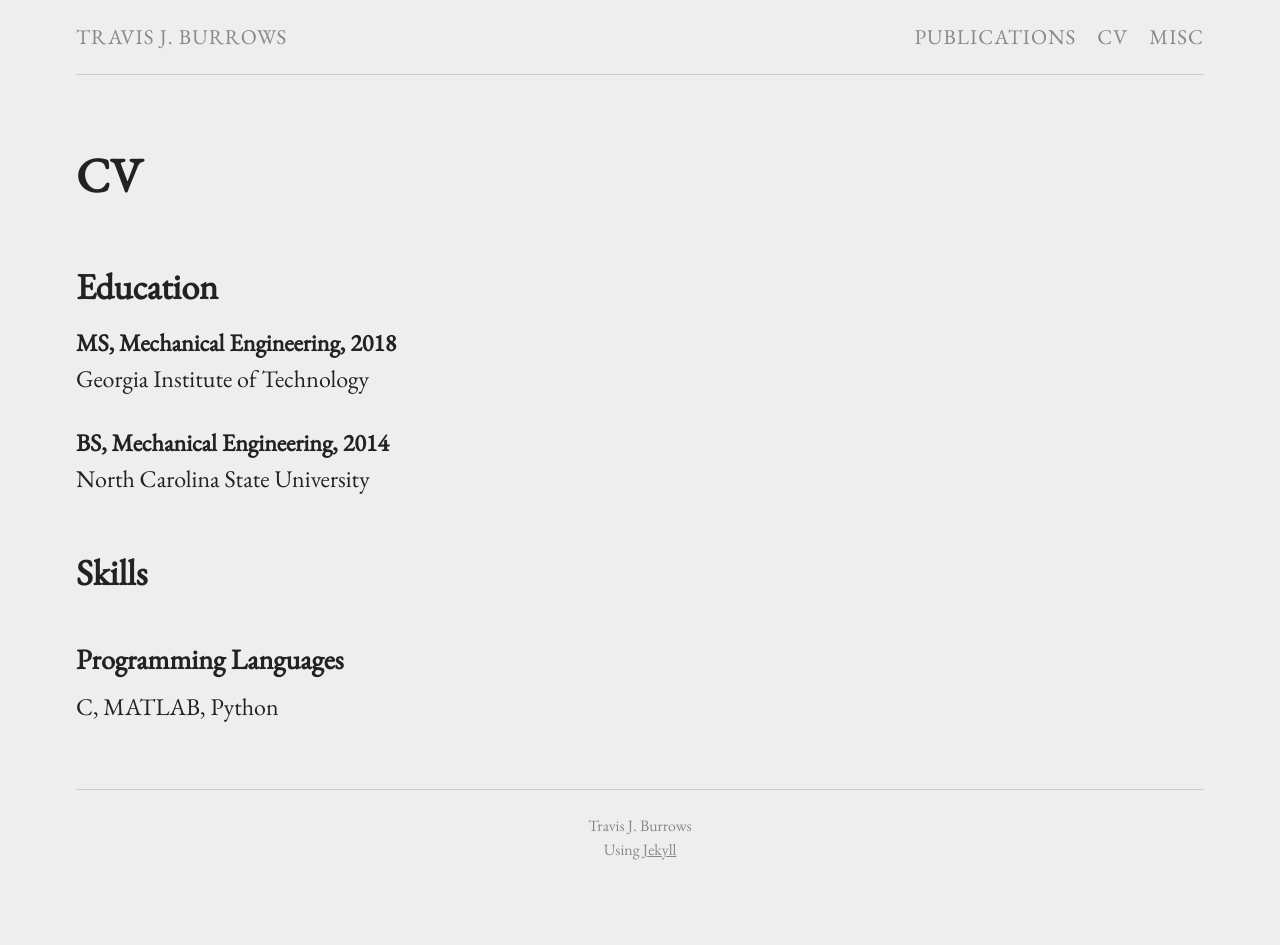
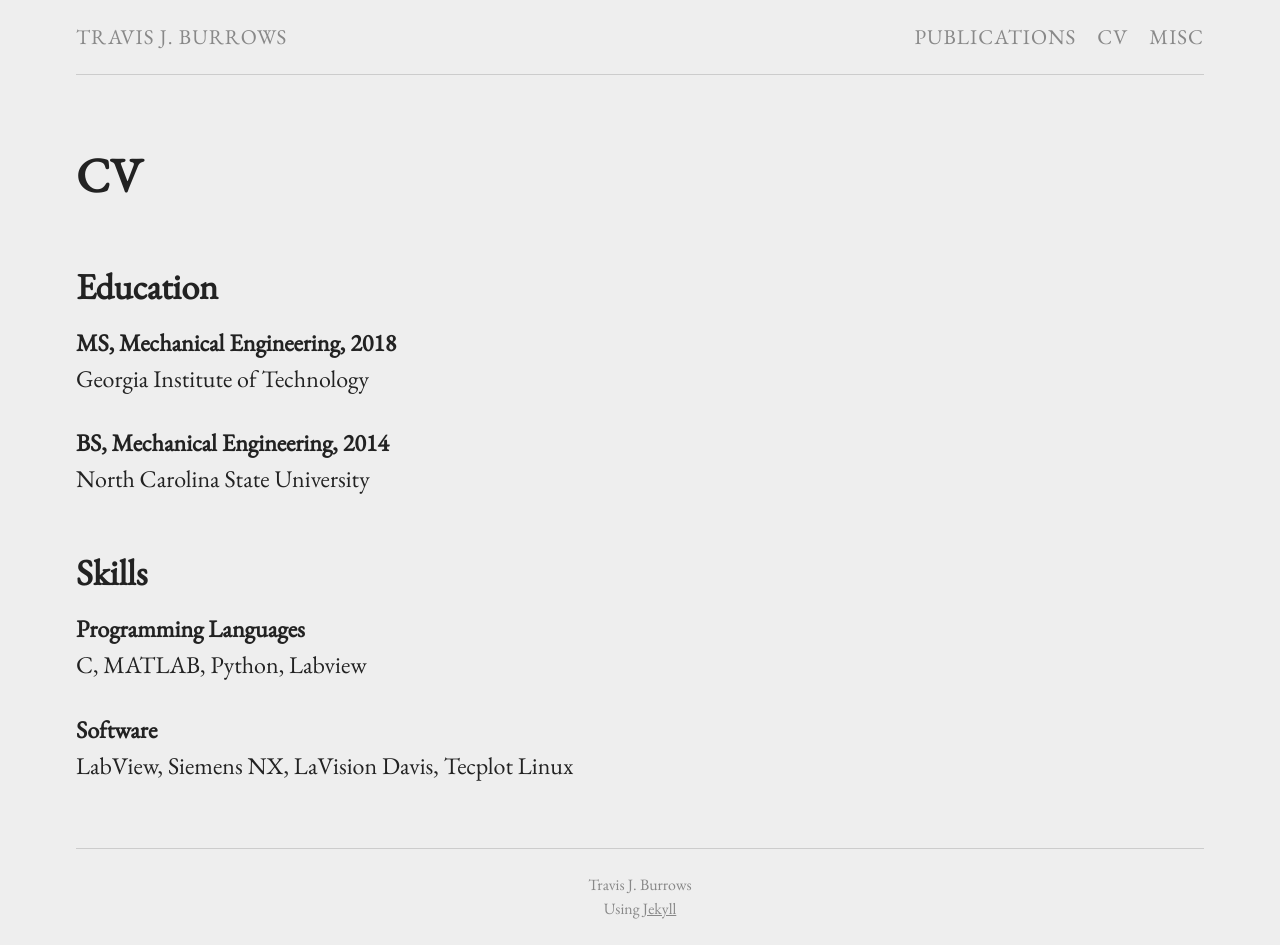
Before and after one commit to tjburrows/tjburrows.github.io, a Jekyll site: the page built from cv.md, in a window 1280 px wide. Built offline with Jekyll 4.4.1, drawn with Linux system fonts in a browser that asks for light colours; before the commit the page ends 900 px from its top, so only the background shows below that.

Commit message:
Update cv.md

```diff
--- a/cv.md
+++ b/cv.md
@@ -13,5 +13,8 @@ Georgia Institute of Technology
 North Carolina State University
 
 ## Skills
-### Programming Languages
-C, MATLAB, Python
+**Programming Languages** <br>
+C, MATLAB, Python, Labview
+
+**Software** <br>
+LabView, Siemens NX, LaVision Davis, Tecplot Linux
```
